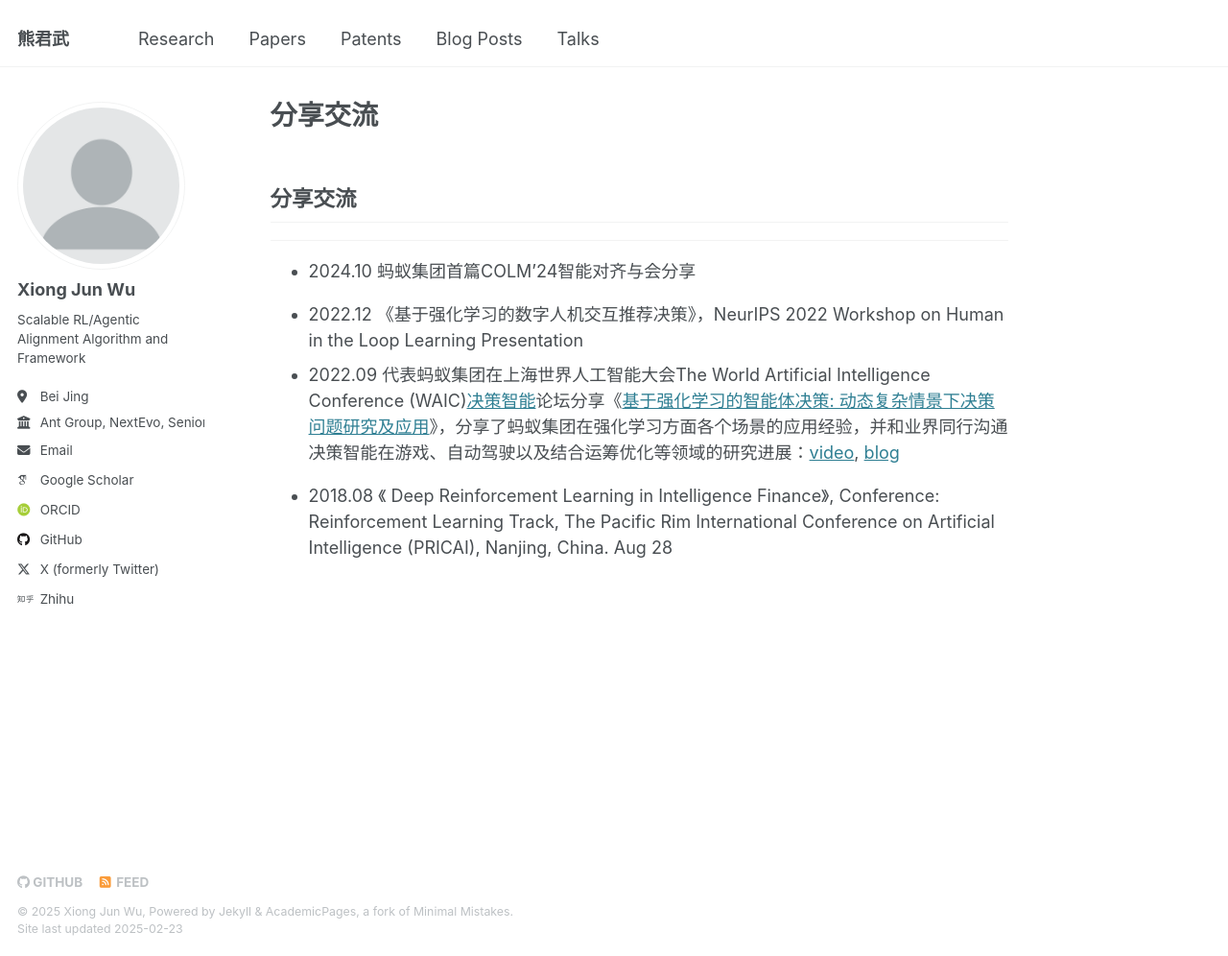
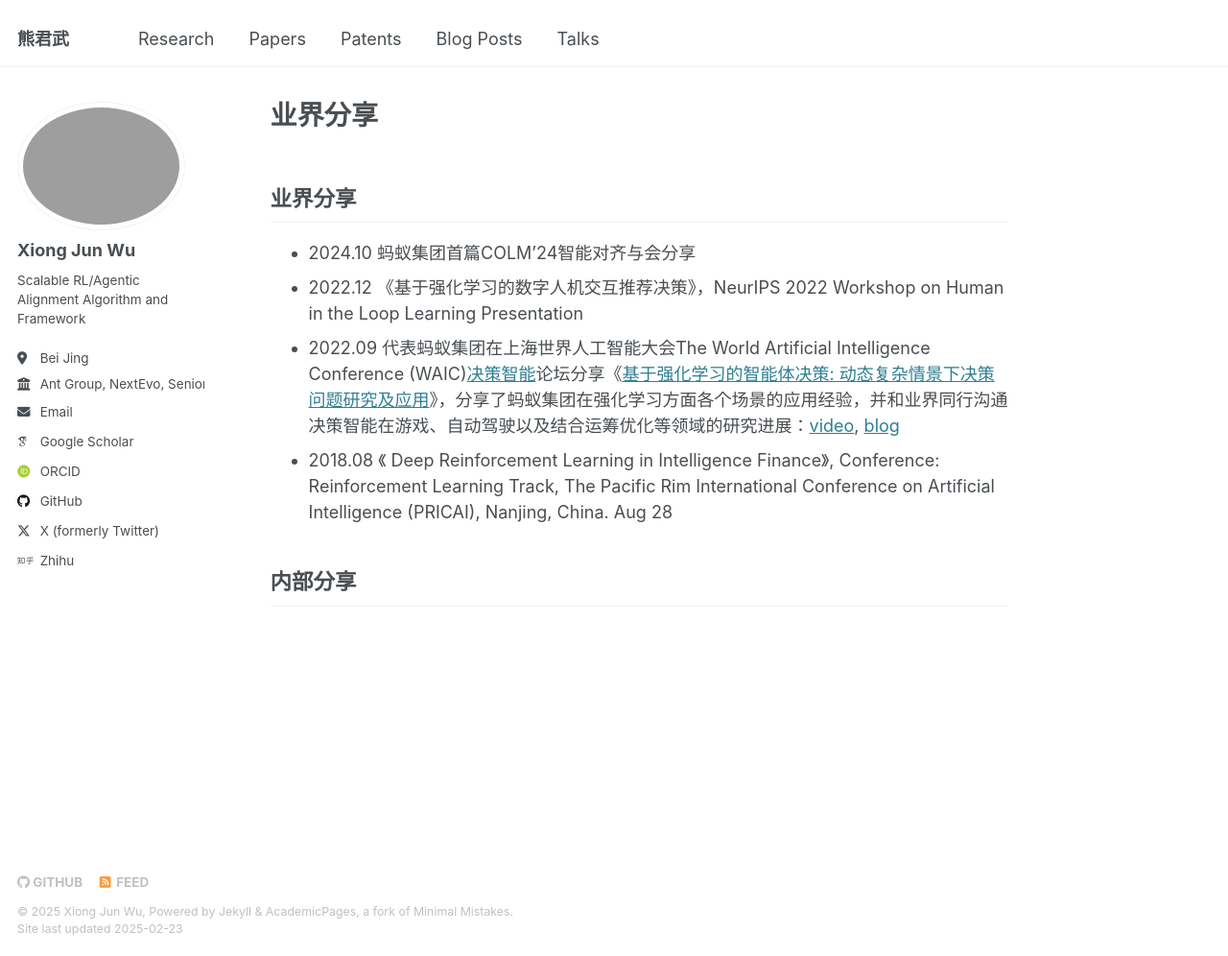
Before and after one commit to junwuxgi/junwuxgi.github.io, a Jekyll site: the page built from talks.md, in a window 1280 px wide and 996 px high. Shown: the whole window at 96% size. Built offline with Jekyll 4.4.1, drawn with Linux system fonts in a browser that asks for light colours; some web fonts are replaced; our own code applies the rules of GitHub Pages for plain Markdown files.

Commit message:
update config

```diff
--- a/_config.yml
+++ b/_config.yml
@@ -22,7 +22,7 @@ repository               : "junwuxgi/junwuxgi.github.io"
 #               Additional customization can be done by editing /_includes/author-profile.html
 author:
   # Biographic information
-  avatar           : "profile.png"
+  avatar           : "universe.png"
   name             : "Xiong Jun Wu"
   pronouns         : # example: "she/her"
   bio              : "Scalable RL/Agentic Alignment Algorithm and Framework"
--- a/talks.md
+++ b/talks.md
@@ -1,21 +1,17 @@
-## 分享交流
+## 业界分享
+* 2024.10 蚂蚁集团首篇COLM'24智能对齐与会分享
+* 2022.12 《基于强化学习的数字人机交互推荐决策》，NeurIPS 2022 Workshop on Human in the Loop Learning Presentation
+* 2022.09 代表蚂蚁集团在上海世界人工智能大会The World Artificial Intelligence Conference (WAIC)[决策智能](http://rlchina.org/topic/548)论坛分享《[基于强化学习的智能体决策: 动态复杂情景下决策问题研究及应用](https://www.bilibili.com/video/BV1Fe411M732/)》，分享了蚂蚁集团在强化学习方面各个场景的应用经验，并和业界同行沟通决策智能在游戏、自动驾驶以及结合运筹优化等领域的研究进展：[video](https://www.bilibili.com/video/BV1Fe411M732/), [blog](http://rlchina.org/topic/548)
+* 2018.08 《 Deep Reinforcement Learning in Intelligence Finance》, Conference: Reinforcement Learning Track, The Pacific Rim International Conference on Artificial Intelligence (PRICAI), Nanjing, China. Aug 28
 
----
-* 2024.10 蚂蚁集团首篇COLM'24智能对齐与会分享
-
+## 内部分享
 [//]: # (* 2023.08 达摩院智能决策印卧涛教授团队分享蚂蚁强化学习在公司各个业务线的应用现状、达摩院同学分享SafeRL在电网调度中的应用及MindOpt框架交流分享)
-
 [//]: # (* 2023.06 邀请北京大学邓小铁教授分享多智能体领域《马尔科夫博弈的近似完美均衡》最新进展)
 [//]: # (* 2023.05 邀请南洋理工大学安波教授来蚂蚁集团北京分部分享《基于强化学习的量化交易》&#40;探讨RL在QT方面的最新进展和未来研究方向&#41;及《Distributed AI: Scalability, Efficiency, and Generalizability》&#40;探讨多智能体博弈结合分布式智能在业界的最新进展&#41;)
 [//]: # (* 2023.05 蚂蚁集团财富事业部智能生成团队分享RLHF框架及其在AIGC领域的可控内容生成实现方案：《RLHF for AIGC-Reinforment Learning From Human Feedback&#40;RLHF&#41; for AIGC》)
 [//]: # (* 2023.02 蚂蚁集团人工智能部多模态内容生成团队分享超大规模分布式PPO实现及RLHF框架: 《Distributed Proximal Policy Optimization-Distributed Training for Reinforment Learning From Human Feedback&#40;RLHF&#41;》)
-* 2022.12 《基于强化学习的数字人机交互推荐决策》，NeurIPS 2022 Workshop on Human in the Loop Learning Presentation
-* 2022.09 代表蚂蚁集团在上海世界人工智能大会The World Artificial Intelligence Conference (WAIC)[决策智能](http://rlchina.org/topic/548)论坛分享《[基于强化学习的智能体决策: 动态复杂情景下决策问题研究及应用](https://www.bilibili.com/video/BV1Fe411M732/)》，分享了蚂蚁集团在强化学习方面各个场景的应用经验，并和业界同行沟通决策智能在游戏、自动驾驶以及结合运筹优化等领域的研究进展：[video](https://www.bilibili.com/video/BV1Fe411M732/), [blog](http://rlchina.org/topic/548)
-
 [//]: # (* 2022.01-06 蚂蚁集团跟达摩院数字人团队、财富技术部大团队、财富基金推荐团队等多个团队分享蚂蚁强化学习平台建设相关工作)
 [//]: # (* 2021.01-20.12  团队ATA分享《Representation Reinforcement Learning在动态定价中的应用》或《强化定价：使用深度强化方法进行用户维度定价》：《ReinforcementPricing 1.0: 使用Soft Actor Critic进行用户级别定价》、《ReinforcementPricing 2.0: 使用基于模型的深度强化学习算法进行用户维度定价》、《Goal-conditioned Pricing 1.0: 使用深度强化学习在多目标场景中进行用户维度定价》、《多智能体博弈学习原理及应用》，在ATA分享分享《基于MetaRL的多场景动态决策算法框架》、在ATA及蚂蚁技术大学、财富技术部、支付线用户增长策略团队分享《基于元强化学习的多场景动态决策算法及应用》，人工智能部图谱推理团队、支付线用户增长策略团队分享强化模型评估算法及平台组件，智能客资线算法同学分享《强化学习基础技术及应用》)
 [//]: # (* 2019.04-2019.09  团队ATA分享《营销2.0——蚂蚁AI助力借呗迈入智能营销时代》、《AI赋能企业营销——从智能文案到千人千面》)
 [//]: # (* 2018.04-2018.09  蚂蚁技术大学青年近卫军分享《ARL&#40;Agent-based RL&#41;：动态场景下的强化模型探索》；国际及B2B事业部《DRL原理及PAI组件使用》)
-* 2018.08 《 Deep Reinforcement Learning in Intelligence Finance》, Conference: Reinforcement Learning Track, The Pacific Rim International Conference on Artificial Intelligence (PRICAI), Nanjing, China. Aug 28
-
 [//]: # (* 2017.11-2018.03 团队ATA分享《从AlphaGo到金融营销：深度强化学习助力花呗双十一签约》荣获2017年度双十一征文“一技绝尘”大奖、成为蚂蚁集团唯一上榜文章)
```
Also changed, not shown: images/profile.png (deleted), 1 other file.
